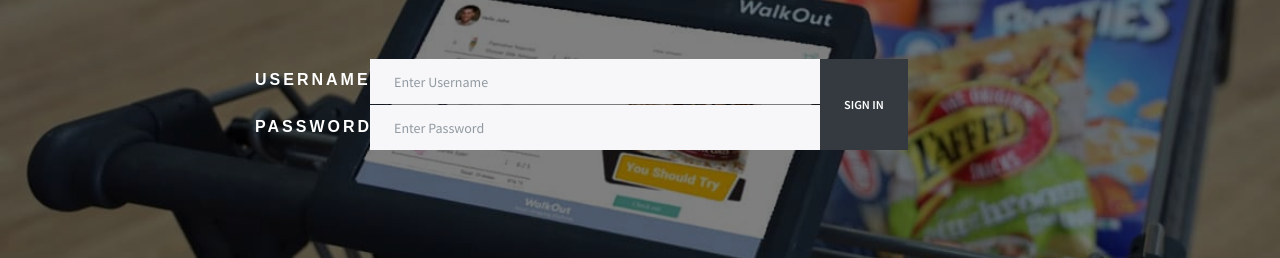
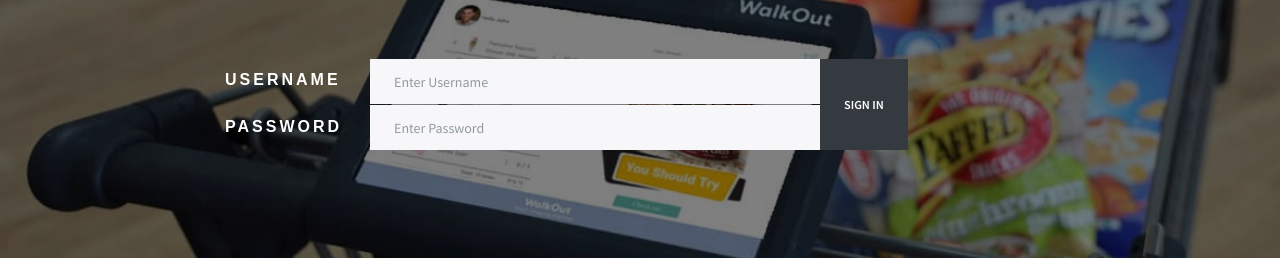
Before and after one commit to Smart-Trolley-LMJ/Admin-Frontend, a React (Create React App) app: page /login in a window 1280 px wide. Shown: the part 297-555 px from the top of the page. Built offline with nearby package versions, Linux system fonts and the light colour scheme.

Commit message:
netlify reload

```diff
--- a/src/pages/LoginPage.js
+++ b/src/pages/LoginPage.js
@@ -79,7 +79,7 @@ function LoginPage({ location, history, handleLogin }) {
                 <h5
                   style={{
                     height: "91px",
-                    marginLeft: "-115px",
+                    marginLeft: "-145px",
                     top: "-113px",
                     position: "absolute",
                     color: "white",
@@ -90,7 +90,7 @@ function LoginPage({ location, history, handleLogin }) {
                 <h5
                   style={{
                     height: "91px",
-                    marginLeft: "-115px",
+                    marginLeft: "-145px",
                     top: "-66px",
                     position: "absolute",
                     color: "white",
```
Also changed, not shown: 1 other file (tests, documents, lock files or other folders).
